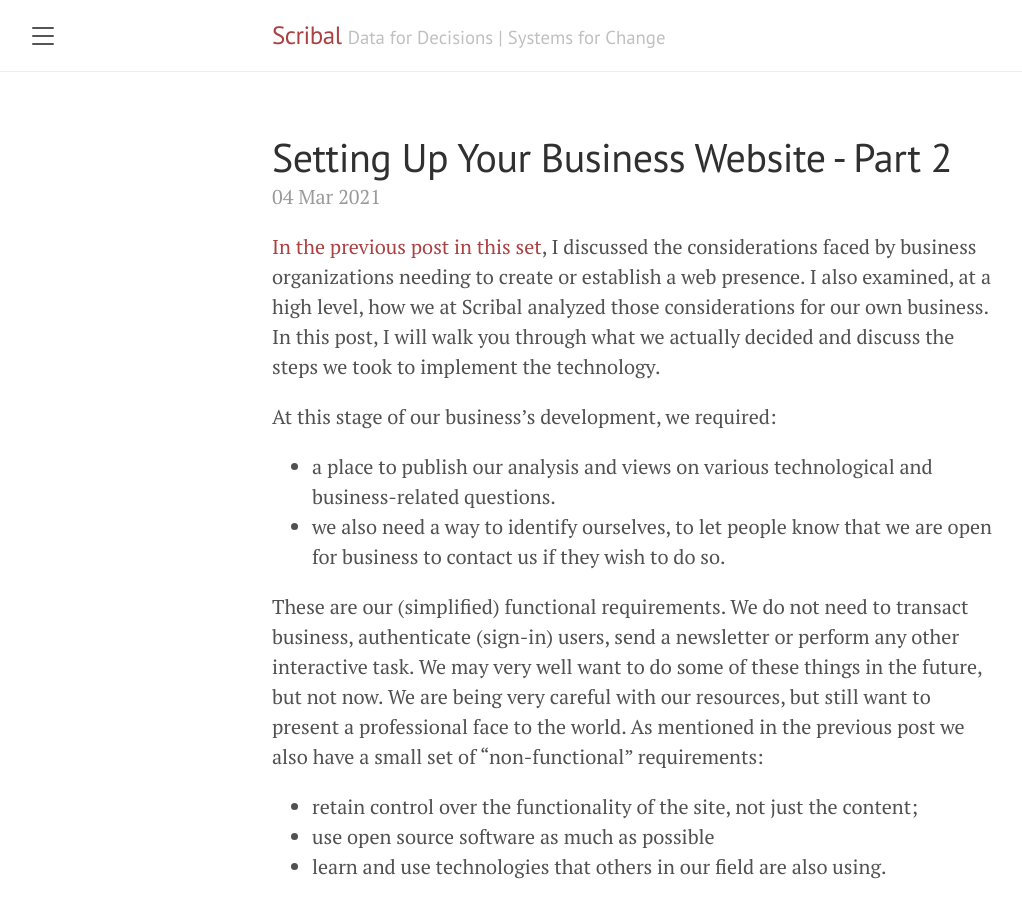
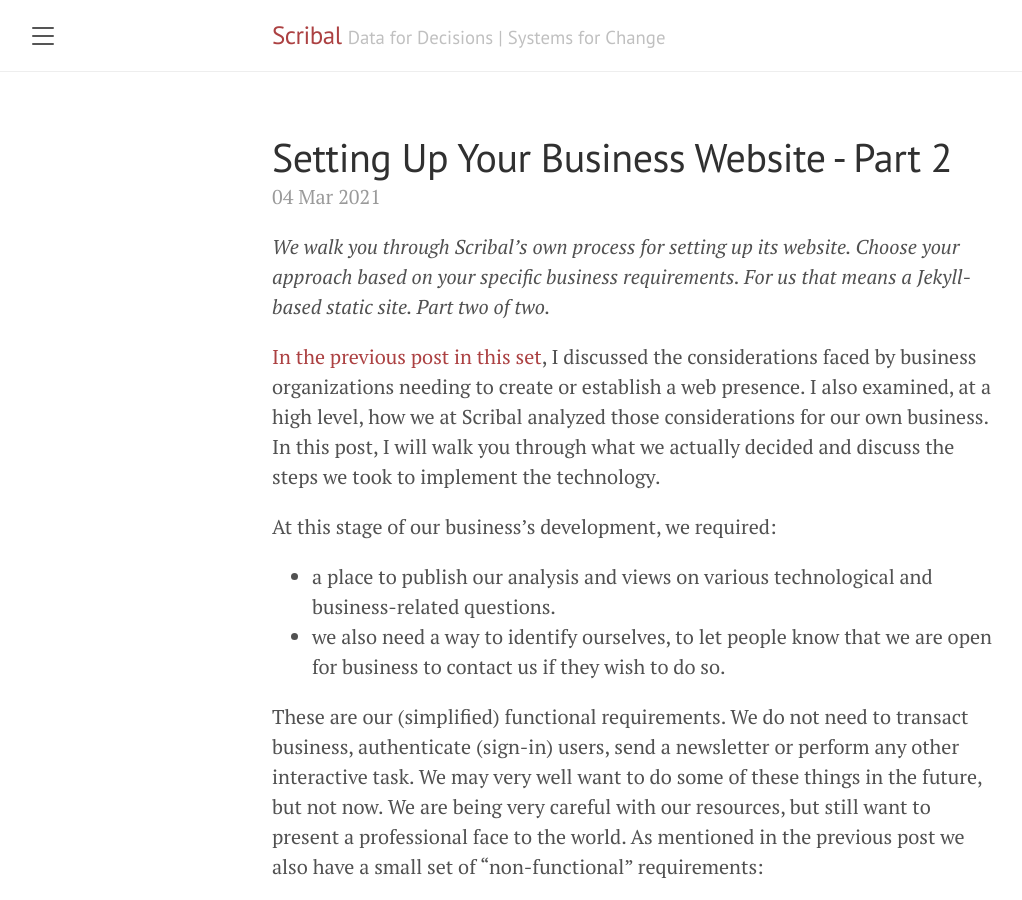
Before and after one commit to scribal-io/scribal-io.github.io, a Jekyll site: the page built from _posts/2021-03-04-WebsiteforBizpt2.md, in a window 1280 px wide and 900 px high. Shown: the whole window, without its empty margins (8-1030 px from the left). Built offline with Jekyll 4.4.1, drawn with Linux system fonts in a browser that asks for light colours.

Commit message:
Push post excerpts

```diff
--- a/_posts/2021-03-04-WebsiteforBizpt2.md
+++ b/_posts/2021-03-04-WebsiteforBizpt2.md
@@ -2,6 +2,8 @@
 layout: post
 title: Setting Up Your Business Website - Part 2
 ---
+*We walk you through Scribal's own process for setting up its  website. Choose your approach based on your specific business requirements. For us that means a Jekyll-based static site. Part two of two.*
+<!--excerpt-->
 
 [In the previous post in this set]({{ site.baseurl }}{% post_url 2021-02-03-WebsiteforBizpt1 %}), I discussed the considerations faced by business organizations needing to create or establish a web presence. I also examined, at a high level, how we at Scribal analyzed those considerations for our own business. In this post, I will walk you through what we actually decided and discuss the steps we took to implement the technology.
 
```
Also changed, not shown: _posts/2021-01-20-Haven-closes.md (+3 -0 lines), _posts/2021-02-03-WebsiteforBizpt1.md (+3 -1 lines).
